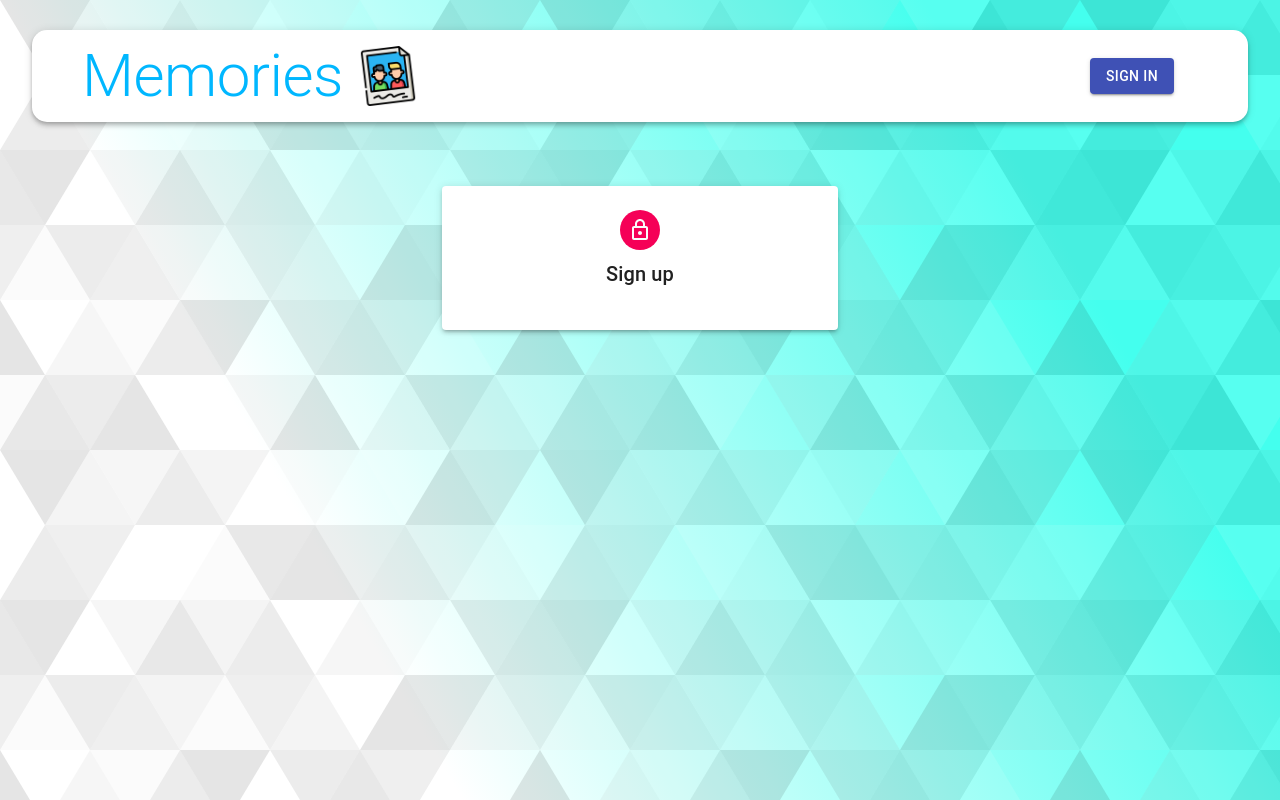
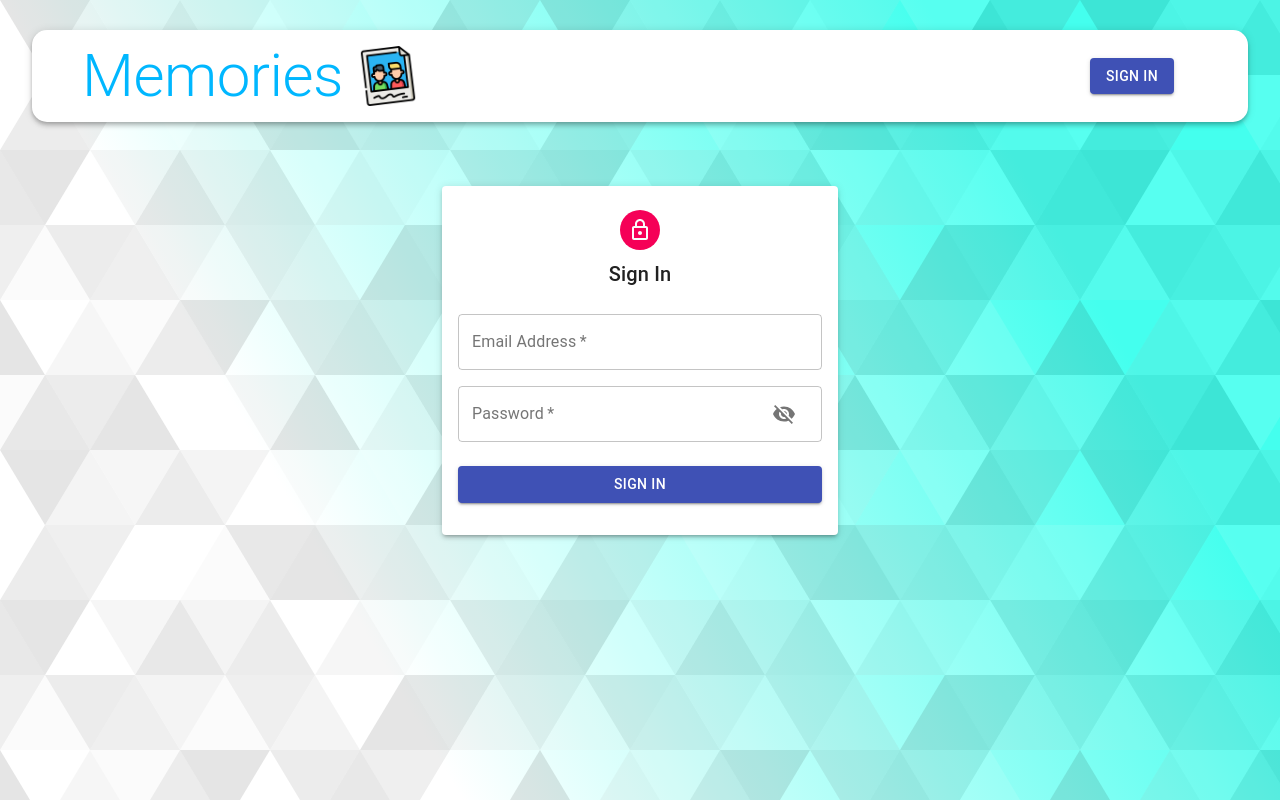
Before and after one commit to a-velasquez/memories, a React (Create React App) app in the folder client/: page /auth in a window 1280 px wide. Built offline with nearby package versions, Linux system fonts and the light colour scheme.

Commit message:
conditionally render sign up form or sign in form w/btn

```diff
--- a/client/src/components/Auth/Auth.js
+++ b/client/src/components/Auth/Auth.js
@@ -1,12 +1,12 @@
 import React from "react"
+import Input from "./Input"
 import {
 	Avatar,
 	Button,
 	Paper,
 	Grid,
 	Typography,
-	Container,
-	TextField
+	Container
 } from "@material-ui/core"
 import useStyles from "./styles"
 import LockOutlinedIcon from "@material-ui/icons/LockOutlined"
@@ -25,28 +25,54 @@ const Auth = () => {
 				<Avatar className={classes.avatar}>
 					<LockOutlinedIcon />
 				</Avatar>
-				<Typography variant='h6'>{isSignup ? "Sign In" : "Sign up"}</Typography>
+				<Typography variant='h6'>{isSignup ? "Sign Up" : "Sign In"}</Typography>
 				<form className={classes.form} onSubmit={handleSubmit}>
 					<Grid container spacing={2}>
 						{isSignup && (
 							<>
-								<TextField
+								<Input
 									name='firstName'
 									label='First Name'
 									handleChange={handleChange}
 									autoFocus
-									xs={6}
+									half
 								/>
-								<TextField
-									name='firstName'
-									label='First Name'
+								<Input
+									name='lastName'
+									label='Last Name'
 									handleChange={handleChange}
-									autoFocus
-									xs={6}
+									half
 								/>
 							</>
 						)}
+						<Input
+							name='email'
+							label='Email Address'
+							handleChange={handleChange}
+							type='email'
+						/>
+						<Input
+							name='password'
+							label='Password'
+							handleChange={handleChange}
+						/>
+						{isSignup && (
+							<Input
+								name='confirmPassword'
+								label='Repeat Password'
+								handleChange={handleChange}
+								type='password'
+							/>
+						)}
 					</Grid>
+					<Button
+						type='submit'
+						fullWidth
+						variant='contained'
+						color='primary'
+						className={classes.submit}>
+						{isSignup ? "Sign Up" : "Sign In"}
+					</Button>
 				</form>
 			</Paper>
 		</Container>
```
